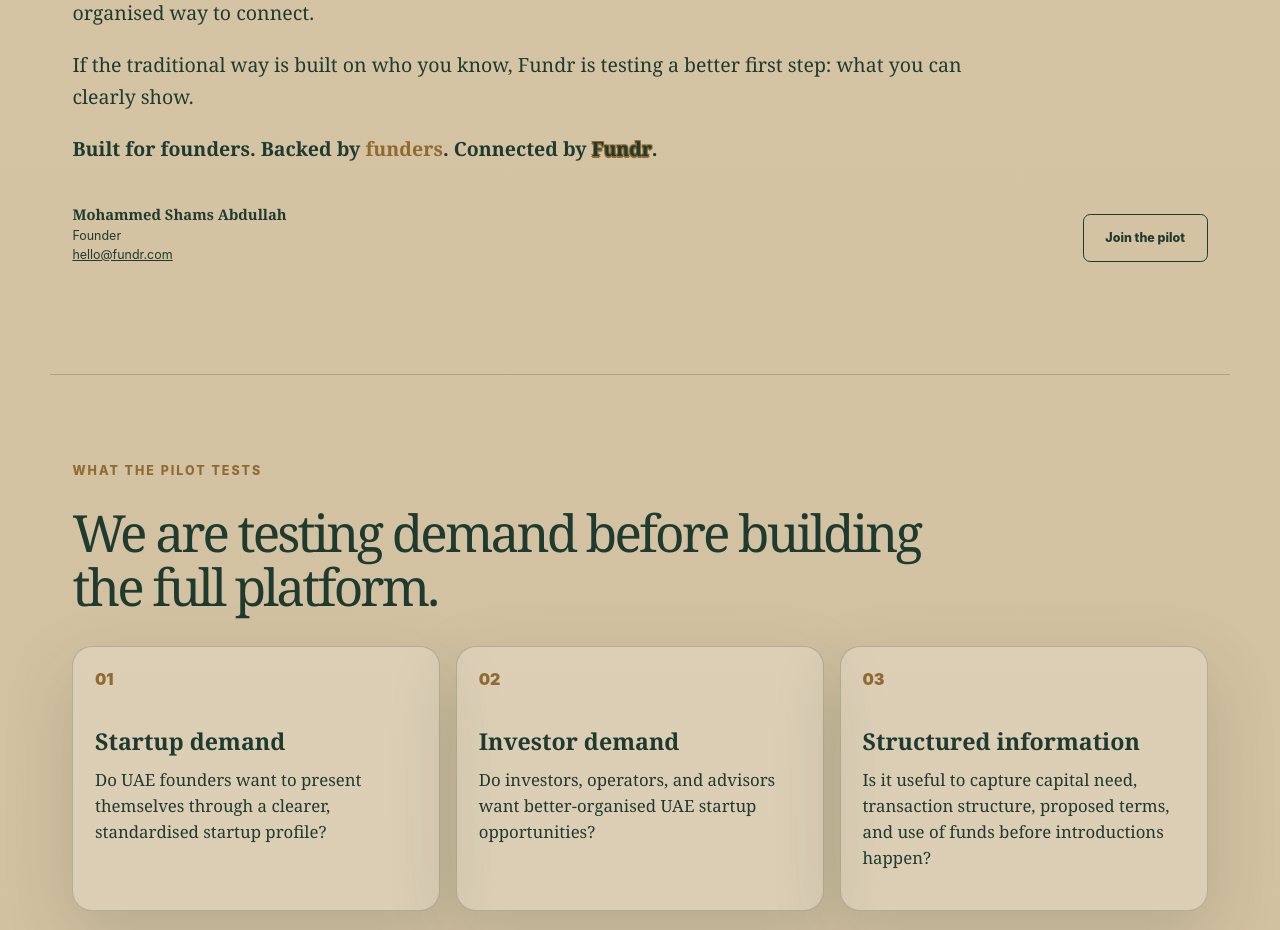
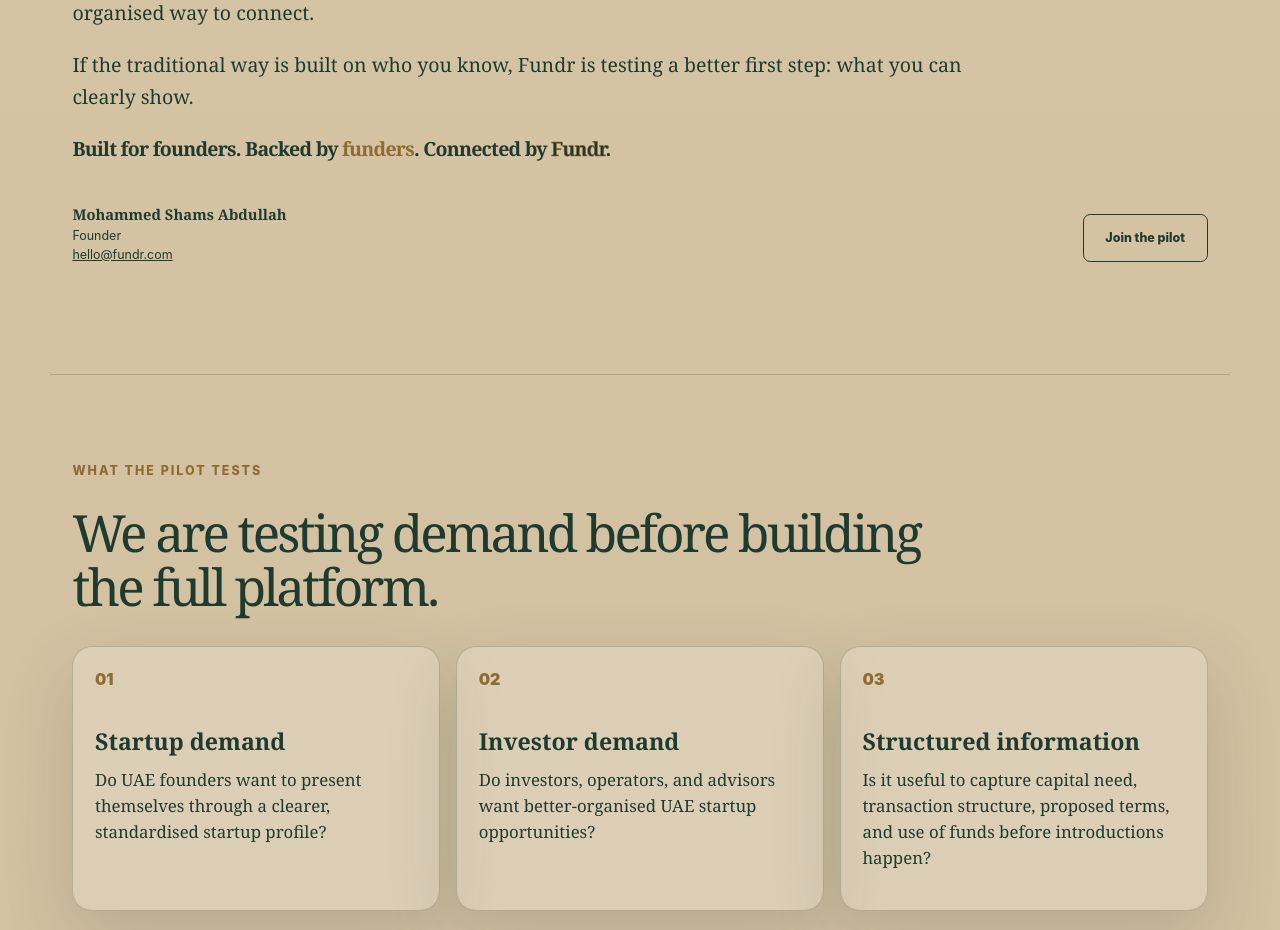
Before and after one commit to shamsabdullah2309-lgtm/fundr-pilot, a React (Vite) app: page / in a window 1280 px wide. Shown: the part 1220-2150 px from the top of the page. Built offline with nearby package versions, Linux system fonts and the light colour scheme.

Commit message:
Update styles.css

```diff
--- a/src/styles.css
+++ b/src/styles.css
@@ -156,8 +156,11 @@
 }
 
 .slogan-line {
-  font-size: 1.35rem;
-  line-height: 1.55;
+  margin: 0;
+  font-size: clamp(2.2rem, 4vw, 4.2rem);
+  line-height: 1.12;
+  letter-spacing: -0.04em;
+  font-weight: 900;
 }
 
 .word-founder {
@@ -172,16 +175,11 @@
 
 .word-fundr {
   color: var(--navy);
-  font-weight: 950;
-  letter-spacing: -0.01em;
-  text-shadow:
-    -1px -1px 0 var(--gold),
-     1px -1px 0 var(--gold),
-    -1px  1px 0 var(--gold),
-     1px  1px 0 var(--gold),
-     0px  2px 0 var(--gold);
+  font-weight: 900;
+  -webkit-text-stroke: 0.55px var(--gold);
+  text-stroke: 0.55px var(--gold);
+  text-shadow: none;
 }
-
 .signature-row {
   display: flex;
   justify-content: space-between;
```
